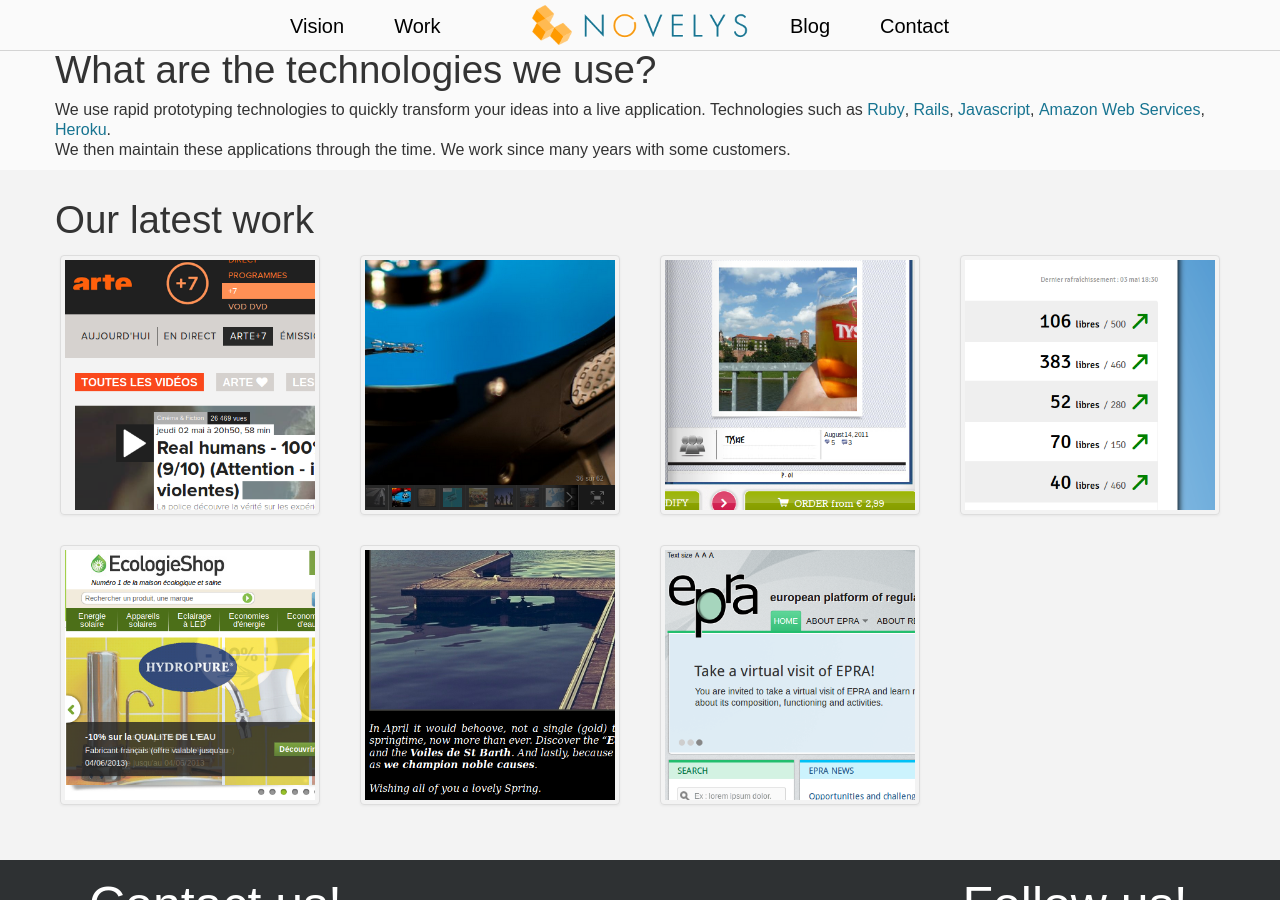
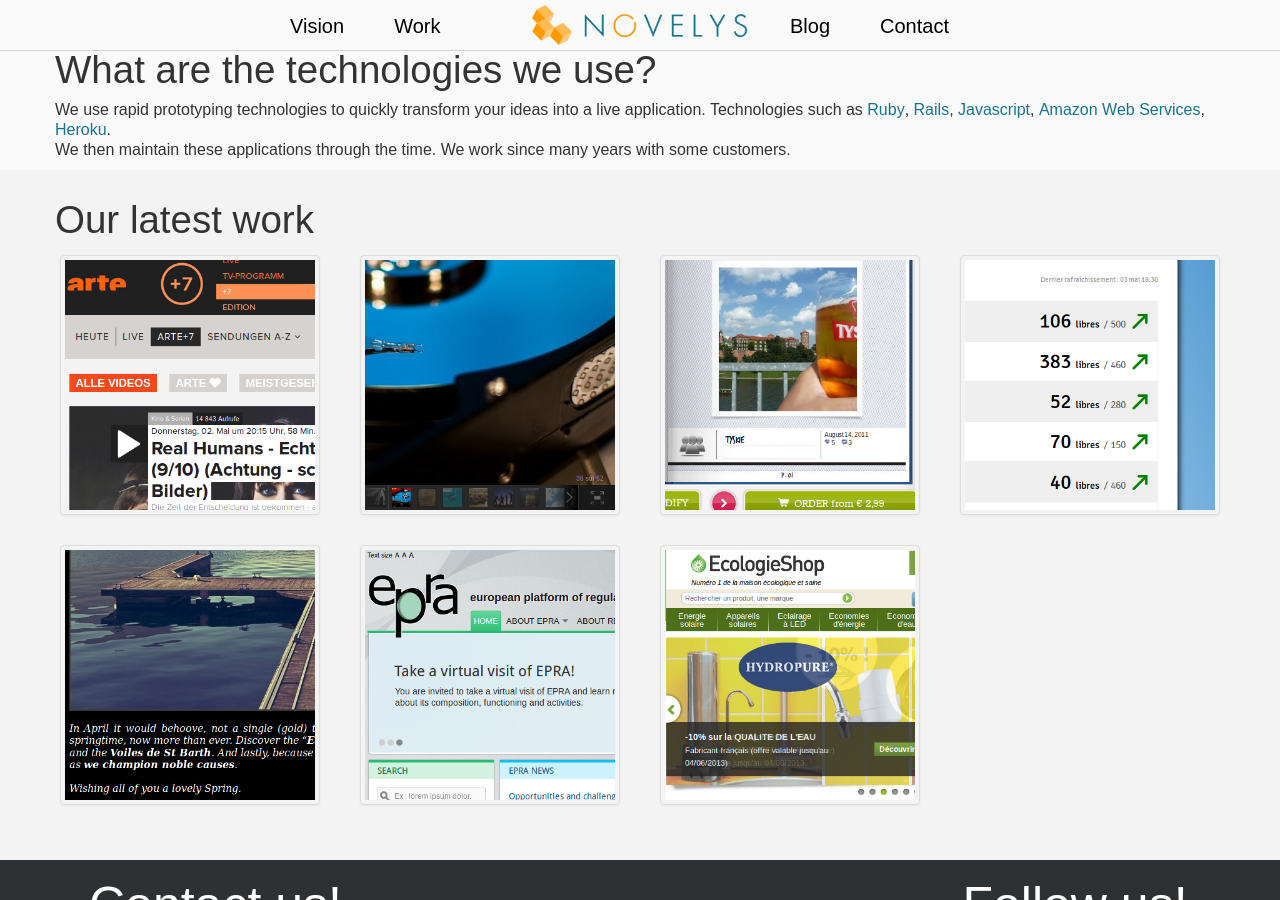
Before and after one commit to novelys/novelys.github.com, a Jekyll site: the page built from index.html, in a window 1280 px wide and 900 px high, scrolled down 1060 px. Built offline with Jekyll 4.4.1, drawn with Linux system fonts in a browser that asks for light colours; nearby versions of some CDN libraries.

Commit message:
arte thumbnail in german, reorganization of thumbnails

```diff
--- a/index.html
+++ b/index.html
@@ -99,11 +99,6 @@
         </li>
         <li class="span3">
           <a href="" class="thumbnail">
-            <img src="/img/home/ecologieshop.png" />
-          </a>
-        </li>
-        <li class="span3">
-          <a href="" class="thumbnail">
             <img src="/img/home/thesphere.png" />
           </a>
         </li>
@@ -112,6 +107,11 @@
             <img src="/img/home/epra.png" />
           </a>
         </li>
+        <li class="span3">
+          <a href="" class="thumbnail">
+            <img src="/img/home/ecologieshop.png" />
+          </a>
+        </li>
       </ul>
     </div>
   </div>
```
Also changed, not shown: img/home/arte.png.
